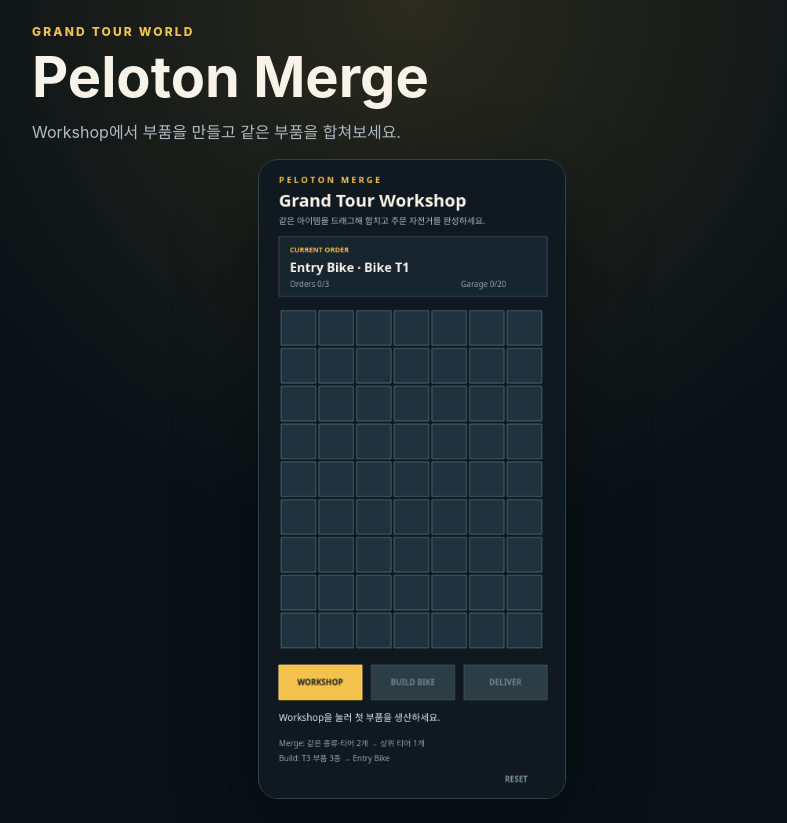
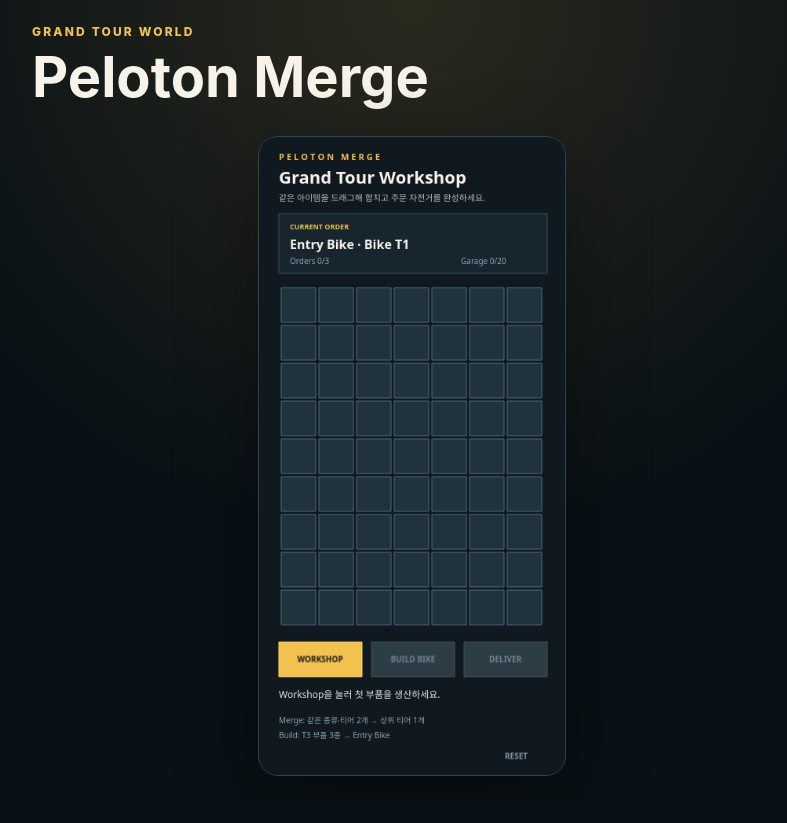
Before and after one commit to aigemro/dream-bike-garage, a website built with Vite: page index.html in a window 1280 px wide. Shown: the whole page, without its empty margins (228-1015 px from the left). After the commit the page ends 800 px from the top, so only its background shows below. Built offline with nearby package versions, Linux system fonts and the light colour scheme; animation ran at ten frames a second.

Commit message:
Fix viewport-based game sizing

```diff
--- a/src/ui/styles.css
+++ b/src/ui/styles.css
@@ -10,13 +10,13 @@
 html,
 body {
   min-width: 320px;
-  min-height: 100%;
+  width: 100%;
+  height: 100%;
+  overflow: hidden;
 }
 
 body {
   margin: 0;
-  min-height: 100vh;
-  min-height: 100svh;
   background:
     radial-gradient(circle at top, rgba(242, 193, 78, 0.14), transparent 34rem),
     #091116;
@@ -25,24 +25,25 @@
 #app {
   --page-inline-padding: 16px;
   --page-block-padding: clamp(12px, 3vh, 32px);
-  --content-gap: clamp(12px, 2vh, 24px);
+  --content-gap: clamp(8px, 2vh, 20px);
   --header-height: 96px;
 
   width: 100%;
-  min-height: 100vh;
-  min-height: 100svh;
+  height: 100vh;
+  height: 100dvh;
   margin: 0 auto;
   padding: var(--page-block-padding) var(--page-inline-padding);
   display: grid;
-  grid-template-rows: auto minmax(0, 1fr);
+  grid-template-rows: var(--header-height) minmax(0, 1fr);
   justify-items: center;
-  align-content: start;
   gap: var(--content-gap);
+  overflow: hidden;
 }
 
 .game-header {
   width: min(100%, 760px);
-  min-height: var(--header-height);
+  height: var(--header-height);
+  overflow: hidden;
 }
 
 .game-header h1 { margin: 4px 0 8px; font-size: clamp(2rem, 8vw, 3.5rem); }
@@ -50,14 +51,20 @@
 .game-header .eyebrow { color: #f2c14e; font-size: 0.75rem; font-weight: 800; letter-spacing: 0.18em; }
 
 #game-container {
-  width: min(
-    100%,
-    390px,
+  height: min(
+    810px,
     calc(
-      (100svh - (var(--page-block-padding) * 2) - var(--header-height) - var(--content-gap))
-      * 390 / 810
+      100vh - (var(--page-block-padding) * 2) - var(--header-height) - var(--content-gap)
     )
   );
+  height: min(
+    810px,
+    calc(
+      100dvh - (var(--page-block-padding) * 2) - var(--header-height) - var(--content-gap)
+    )
+  );
+  width: auto;
+  max-width: 100%;
   aspect-ratio: 390 / 810;
   overflow: hidden;
   border: 1px solid #29434f;
```
